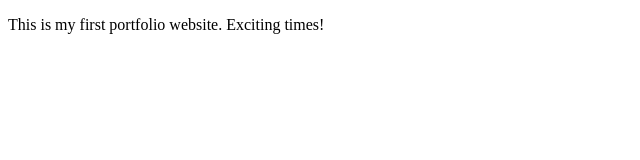
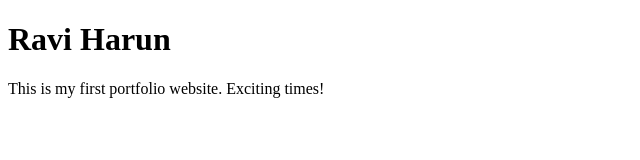
Before and after one commit to Haruncodes/Portfolio, a plain HTML site: page index.html in a window 1280 px wide. Shown: the whole page, without its empty margins (0-640 px from the left). Drawn offline with Linux system fonts and the light colour scheme.

Commit message:
Update index.html

```diff
--- a/index.html
+++ b/index.html
@@ -3,9 +3,10 @@
 <head>
     <meta charset="UTF-8">
     <meta name="viewport" content="width=device-width, initial-scale=1.0">
-    <title><h1>Personal Site and Portfolio</title>
+    <title>Personal Site and Portfolio</title>
 </head>
 <body>
+    <h1>Ravi Harun</h1>
     <p>This is my first portfolio website. Exciting times!</p>
 </body>
 </html>
```
